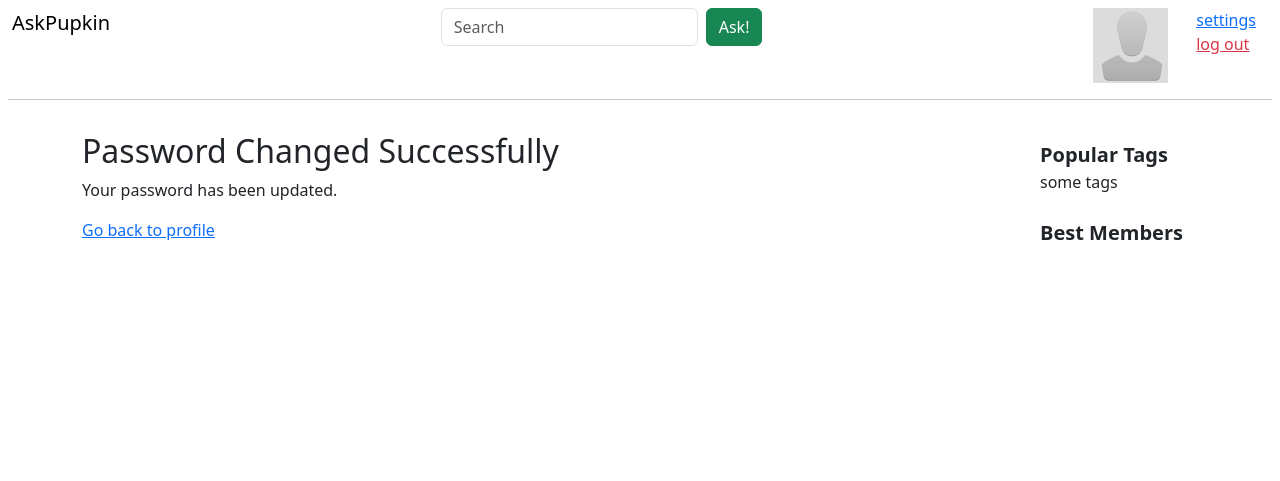
After one commit to Timur1414/vk_web_dz, a Django app: page /password_change/done/ in a window 1280 px wide. The commit adds this page. Shown: the top 481 px of the page. Run offline with Django 5.2, Linux system fonts and the light colour scheme; the visitor is signed in with stand-in values (Sample User, id 1); data comes from the database, SQL or seed files in the repository; data that the repository does not hold is empty; some libraries are stand-ins or nearby versions.

Commit message:
Added base change password logic.

```diff
--- a/main/templates/profile/settings.html
+++ b/main/templates/profile/settings.html
@@ -37,6 +37,7 @@
             </div>
             <input class="btn btn-secondary" type="submit" value="Save">
         </form>
+        <a class="btn btn-info mt-4" href="{% url 'password_change' %}">Change password</a> <br>
         <a class="btn btn-primary mt-4" href="{% url 'profile' id=request.user.id %}">My profile</a>
     </div>
 {% endblock %}
--- /dev/null
+++ b/main/templates/registration/password_change_done.html
@@ -0,0 +1,7 @@
+{% extends "base.html" %}
+
+{% block content %}
+    <h2>Password Changed Successfully</h2>
+    <p>Your password has been updated.</p>
+    <a href="{% url 'profile' id=request.user.id %}">Go back to profile</a>
+{% endblock %}
--- a/main/urls/urls.py
+++ b/main/urls/urls.py
@@ -14,5 +14,7 @@ urlpatterns = [
     path('logout/', views.logout_view, name='logout'),
     path('signup/', views.RegistrationPage.as_view(), name='django_registration_register'),
     path('registration/closed/', views.ClosedRegistrationPage.as_view(), name='django_registration_disallowed'),
-    path('registration/complete/', views.RegistrationCompletePage.as_view(), name='django_registration_complete')
+    path('registration/complete/', views.RegistrationCompletePage.as_view(), name='django_registration_complete'),
+    path('password_change/', views.PasswordChangePage.as_view(), name='password_change'),
+    path('password_change/done/', views.PasswordChangeDonePage.as_view(), name='password_change_done'),
 ]
--- a/main/views/views.py
+++ b/main/views/views.py
@@ -1,7 +1,7 @@
 import logging
 from django.contrib.auth.mixins import LoginRequiredMixin
 from django.contrib.auth.models import User
-from django.contrib.auth.views import LoginView
+from django.contrib.auth.views import LoginView, PasswordChangeView, PasswordChangeDoneView
 from django.core.exceptions import PermissionDenied
 from django.core.handlers.wsgi import WSGIRequest
 from django.db.models import Count, QuerySet
@@ -42,6 +42,23 @@ class LoginPage(LoginView):
             return next_url
         return reverse_lazy('index')
 
+
+class PasswordChangePage(PasswordChangeView):
+    template_name = 'registration/password_change_form.html'
+
+    def get_context_data(self, **kwargs):
+        context = super().get_context_data(**kwargs)
+        context.update(create_context(self.request))
+        return context
+
+
+class PasswordChangeDonePage(PasswordChangeDoneView):
+    template_name = 'registration/password_change_done.html'
+
+    def get_context_data(self, **kwargs):
+        context = super().get_context_data(**kwargs)
+        context.update(create_context(self.request))
+        return context
 
 def logout_view(request: WSGIRequest) -> HttpResponseRedirect:
     """
```
Also changed, not shown: main/templates/registration/password_change_form.html (added, +10 -0 lines).
